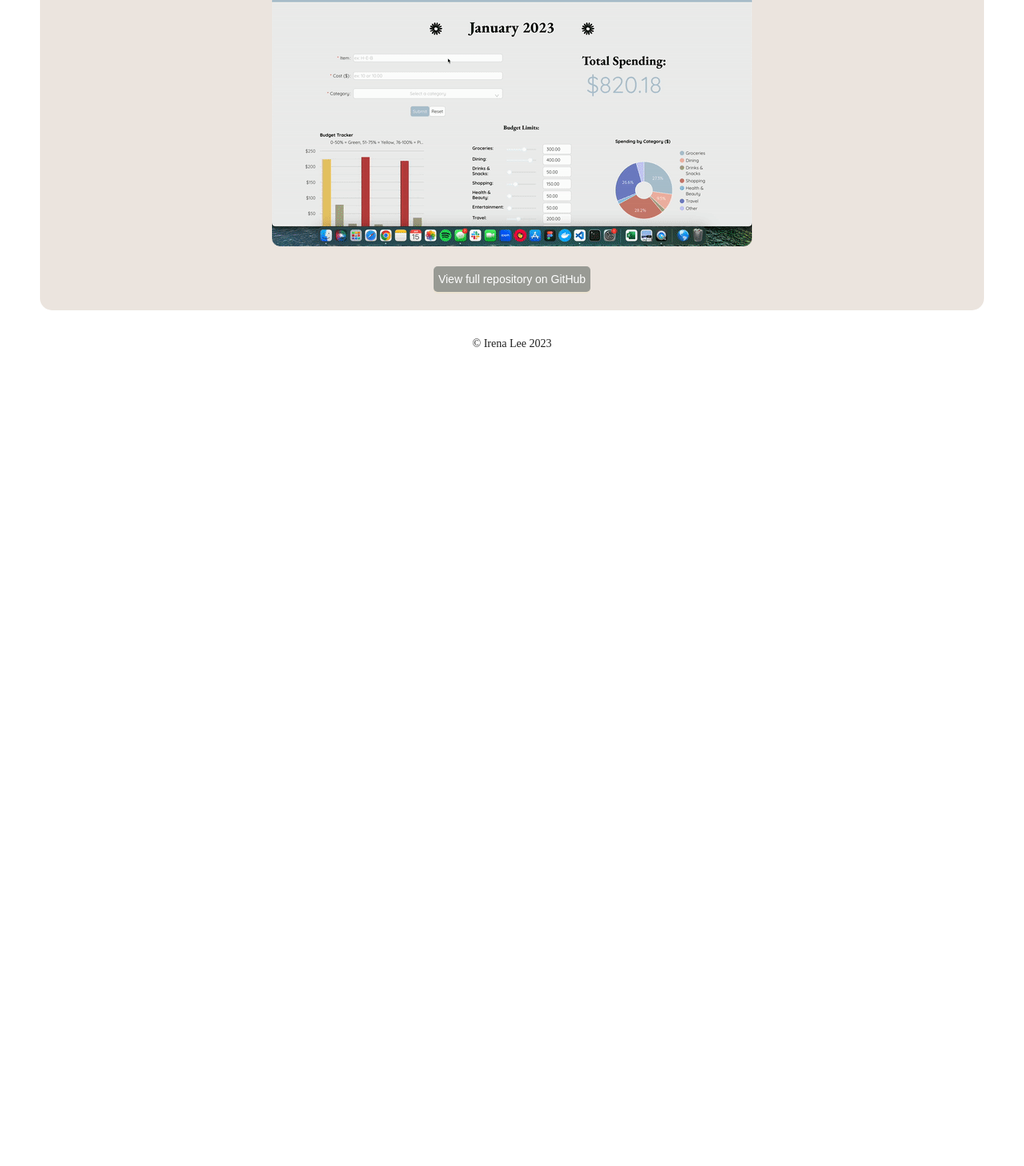
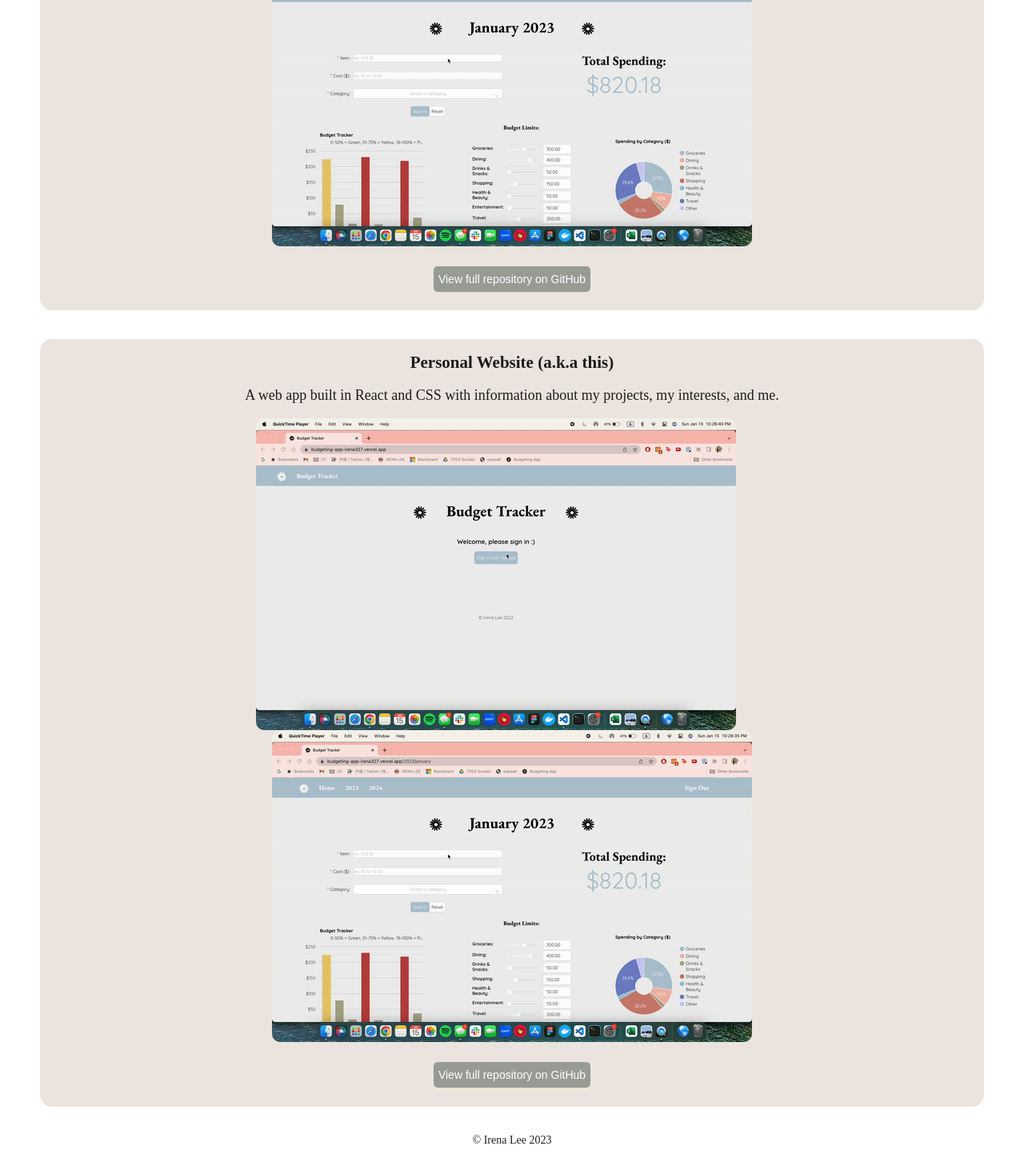
Before and after one commit to irena327/personal-website, a React (Create React App) app: page /projects in a window 1280 px wide. Shown: the part 743-2201 px from the top of the page at 80% size. Before the commit the page ends 1205 px from the top, so only its background shows below. Built offline with nearby package versions, Linux system fonts and the light colour scheme; a web font is replaced by a local one.

Commit message:
added to projects

```diff
--- a/src/pages/Projects.js
+++ b/src/pages/Projects.js
@@ -43,6 +43,33 @@ function Projects() {
                     </Row>
                 </Col>
             </Row>
+            <Row justify="center" align="middle" className="Pink" style={{ marginTop: "3%" }}>
+                <Col>
+                    <Row justify="center" align="middle">
+                        <Col span={24}>
+                            <h2>
+                                Personal Website (a.k.a this)
+                            </h2>
+                            <p style={{ fontSize: "18px" }}>
+                                A web app built in React and CSS with information about my projects, my interests, and me.
+                            </p>
+                        </Col>
+                    </Row>
+                    <Row justify="center" align="middle">
+                        <img src={SignIn} style={{maxWidth: "80%", borderRadius: "10px", marginRight: "40px"}}/>
+                        <img src={ItemInput} style={{maxWidth: "80%", borderRadius: "10px"}}/>
+                    </Row>
+                    <Row justify="center" align="middle">
+                        <Button type="primary"
+                            size="medium"
+                            className="Home"
+                            style={{ padding: 5, marginTop: "25px" }}
+                            href="https://github.com/irena327/personal-website" target="_blank" rel="noreferrer">
+                                View full repository on GitHub
+                        </Button>
+                    </Row>
+                </Col>
+            </Row>
       </div>
     );
 }
```
Also changed, not shown: 1 other file (tests, documents, lock files or other folders).
